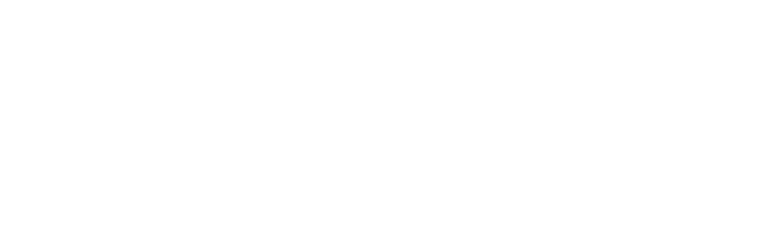
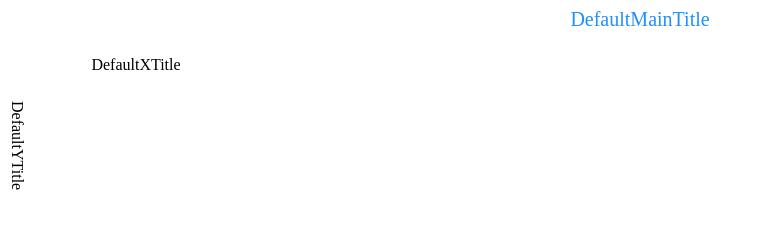
Before and after one commit to tausvels/LH-BarChart-Proj, a plain HTML site: page index.html in a window 1280 px wide. Shown: the whole page, without its empty margins (0-760 px from the left). Drawn offline with nearby package versions, Linux system fonts and the light colour scheme.

Commit message:
Running on the test.js to construct the base structure

```diff
--- a/index.html
+++ b/index.html
@@ -3,14 +3,15 @@
 <html lang="en">
 <head>
   <meta charset="utf-8">
+
   <title>Barchart HTML</title>
   <link rel="stylesheet" href="./styles.css">
   <script src="https://ajax.googleapis.com/ajax/libs/jquery/3.4.1/jquery.min.js"></script>
-  <script src="./script.js"></script>
+  <!-- <script src="./script.js"></script> -->
+  <script src="./test.js"></script>
 </head>
 
 <body>
-  <div class="barGraphJK-main">
-  </div>
+  <div class="barGraph"></div>
 </body>
 </html>
--- a/test.js
+++ b/test.js
@@ -1,5 +1,59 @@
-const add = function (a,b){
-    return a+b
-}
+$(document).ready(() =>{
+    //The parameters
+    options = ["DefaultMainTitle", "DefaultYTitle", "DefaultXTitle", "bottom", "#1e90ff", "#0f487f", "#000000", "#000000", "20px", "10px", "200", "200"],
 
-console.log(add(2,4))
+    data = [["apples", 5, 20],["oranges", 9, 18],["banana", 7],["avacado", 27, 30],["misc.", 10]],
+    element = ".barGraph";
+
+    console.log(options)
+
+    //The Functions
+    function drawXYBox(height, width, element) {
+        $(element).prepend("<div class=xyData></div>");
+        //$(".xyData").css("border-left", "1px solid black");
+        $(".xyData").css("height", "auto");
+        $(".xyData").css("width", "auto");
+        $(".xyData").css("float", "left");
+        $(".xyData").css("display", "inline-block");
+    }
+
+    function drawYLabel(element, options) {
+        $(element).prepend("<div class=yLabel></div>");
+        $(".yLabel").css("display", "inline-block");
+        $(".yLabel").css("float", "left");
+        $(".yLabel").css("margin-top", "-9.5px");
+        $(element).prepend('<div class=yTitle contenteditable=true>' + options[1] + '</div>');
+        $(".yTitle").css("display", "inline-block");
+        $(".yTitle").css("float", "left");
+        $(".yTitle").css("writing-mode", "tb-rl");
+        $(".yTitle").css("text-align", "center");
+        $(".yTitle").css("margin-right", "10px");
+        $(".yTitle").css("height", options[10]);
+
+    }
+
+    function drawXLabel(options, element){
+        $(".xyData").append("<div class=xTitle contenteditable=true>" + options[2] + "</div>");
+        $(".xTitle").css("text-align", "center");
+        $(".xTitle").css("width", options[11]);
+        $(".xTitle").css("margin-top", "10px");
+    }
+
+    function drawMainTitle(data, options, element) {
+        $(element).prepend("<div class=title contenteditable=true>" + options[0] + "</div>");
+        $(".title").css("width", "100%");
+        $(".title").css("text-align", "center");
+        $(".title").css("font-size", options[8]);
+        $(".title").css("color", options[4]);
+        $(".title").css("margin-bottom", "15px");
+
+    }
+
+    drawXYBox(200, 200, element);
+    drawYLabel(element, options);
+    drawXLabel(options, element)
+    drawMainTitle(data, options, element)
+    //$(element).prepend("<div class=xyData></div>")
+    //$('.xyData').append('Hi')
+
+})
```
